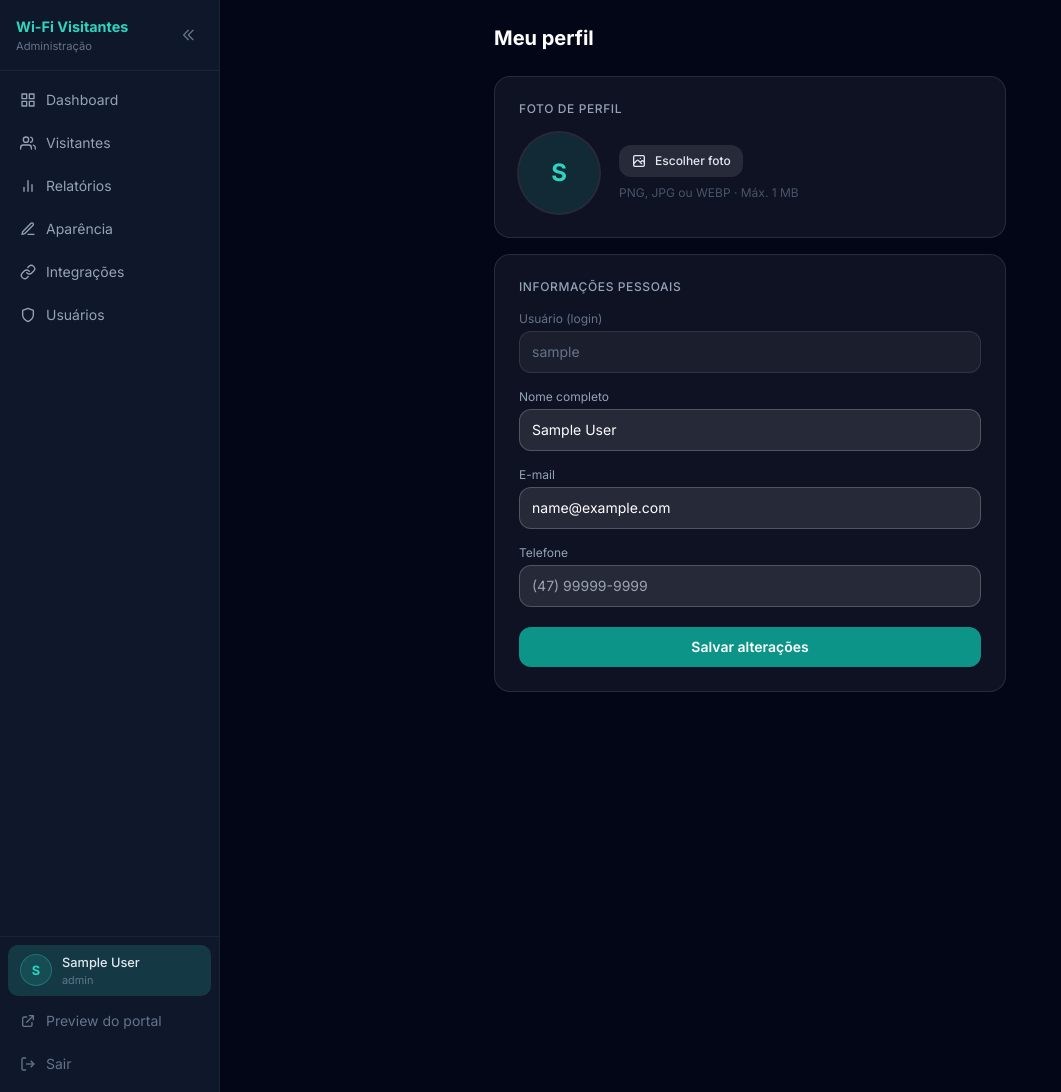
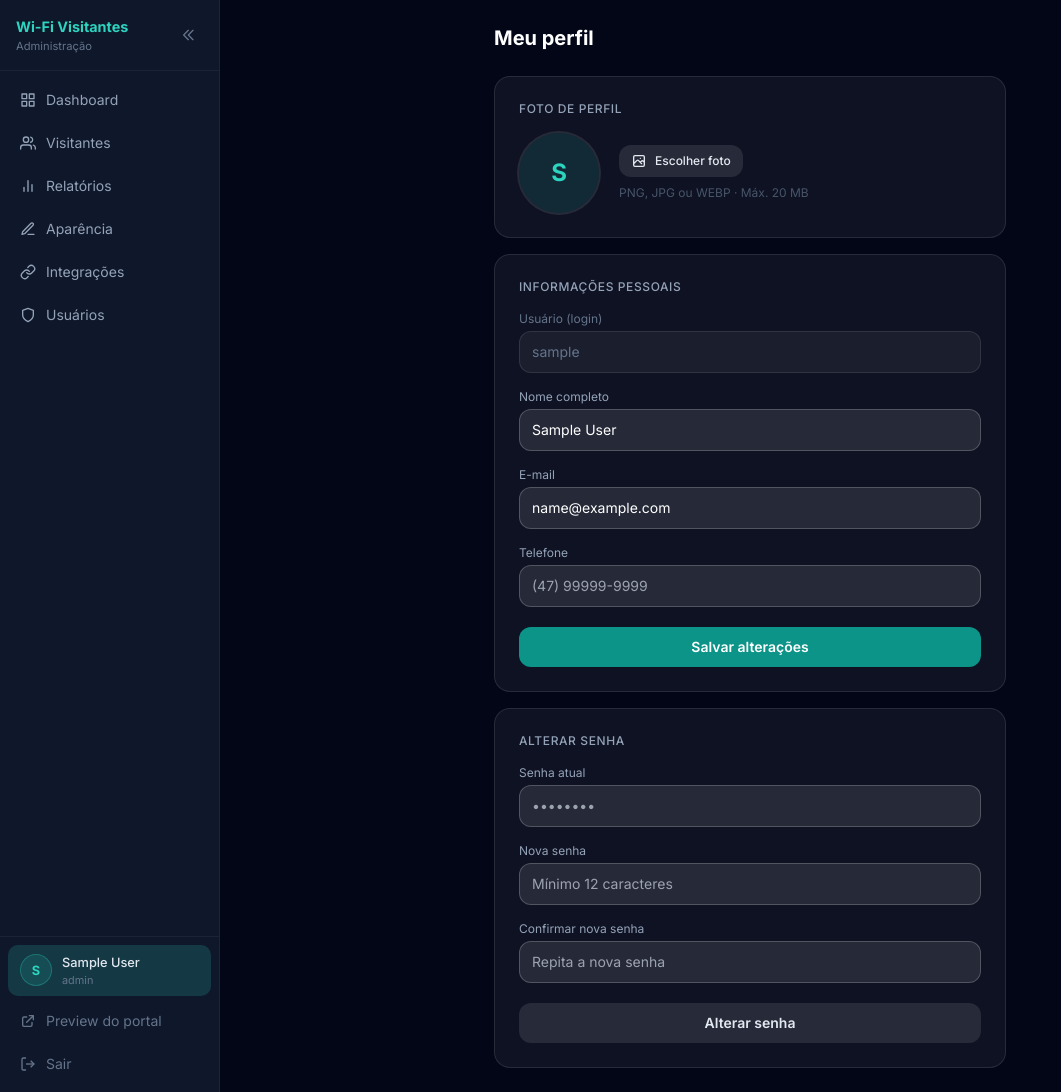
Before and after one commit to fellipepinheiro/captiveportal, a Flask app: page /admin/perfil in a window 1280 px wide. Shown: the whole page, without its empty margins (0-1061 px from the left). Run offline with Flask 3, Linux system fonts and the light colour scheme; the visitor is signed in with stand-in values (Sample User, id 1); data that the repository does not hold is empty; some libraries are stand-ins or nearby versions.

Commit message:
feat: alteração de senha no perfil do admin com verificação da senha atual

```diff
--- a/app/routes/admin.py
+++ b/app/routes/admin.py
@@ -95,7 +95,7 @@ def _compress_avatar(data: bytes) -> bytes:
     return buf.getvalue()
 
 
-# ─── Media (logo pública) ───────────────────────────────────────────────────
+# ─── Media (logo pública) ─────────────────────────────────────────────────────────────────────
 
 @bp.get("/media/<path:filename>")
 @csrf.exempt
@@ -109,7 +109,7 @@ def serve_media(filename):
     return send_from_directory(UPLOAD_FOLDER.resolve(), safe)
 
 
-# ─── Auth ─────────────────────────────────────────────────────────────────
+# ─── Auth ─────────────────────────────────────────────────────────────────────────────
 
 @bp.get("/login")
 def login():
@@ -140,7 +140,7 @@ def logout():
     return redirect(url_for("admin.login"))
 
 
-# ─── Dashboard ──────────────────────────────────────────────────────────────
+# ─── Dashboard ──────────────────────────────────────────────────────────────────────
 
 @bp.get("/")
 @login_required
@@ -164,7 +164,7 @@ def dashboard():
     )
 
 
-# ─── Visitors ──────────────────────────────────────────────────────────────
+# ─── Visitors ────────────────────────────────────────────────────────────────────
 
 @bp.get("/visitantes")
 @login_required
@@ -239,7 +239,7 @@ def export_visitors():
     )
 
 
-# ─── Reports ──────────────────────────────────────────────────────────────
+# ─── Reports ──────────────────────────────────────────────────────────────────────
 
 @bp.get("/relatorios")
 @login_required
@@ -330,7 +330,7 @@ def reports_data():
     })
 
 
-# ─── Integrations ──────────────────────────────────────────────────────────
+# ─── Integrations ───────────────────────────────────────────────────────────────────
 
 @bp.get("/integracoes")
 @login_required
@@ -514,7 +514,7 @@ def unifi_authorize_client(
         return False, f"Erro ao comunicar com UniFi: {exc}"
 
 
-# ─── Appearance ──────────────────────────────────────────────────────────────
+# ─── Appearance ────────────────────────────────────────────────────────────────────
 
 @bp.get("/aparencia")
 @login_required
@@ -615,7 +615,7 @@ def remove_logo():
     return redirect(url_for("admin.settings_appearance"))
 
 
-# ─── Admin Users ──────────────────────────────────────────────────────────────
+# ─── Admin Users ───────────────────────────────────────────────────────────────────
 
 @bp.get("/usuarios")
 @login_required
@@ -687,7 +687,7 @@ def user_delete(uid: int):
     return redirect(url_for("admin.users"))
 
 
-# ─── My Profile ──────────────────────────────────────────────────────────────
+# ─── My Profile ───────────────────────────────────────────────────────────────────
 
 @bp.get("/perfil")
 @login_required
@@ -703,6 +703,36 @@ def profile_save():
     current_user.email     = request.form.get("email", "").strip()[:120] or None
     db.session.commit()
     flash("Perfil atualizado com sucesso.", "success")
+    return redirect(url_for("admin.profile"))
+
+
+@bp.post("/perfil/senha")
+@login_required
+@limiter.limit("5 per minute")
+def profile_change_password():
+    current_password = request.form.get("current_password", "")
+    new_password     = request.form.get("new_password", "")
+    confirm_password = request.form.get("confirm_password", "")
+
+    if not current_user.check_password(current_password):
+        flash("Senha atual incorreta.", "error")
+        return redirect(url_for("admin.profile"))
+
+    if len(new_password) < 12:
+        flash("A nova senha deve ter ao menos 12 caracteres.", "error")
+        return redirect(url_for("admin.profile"))
+
+    if new_password != confirm_password:
+        flash("A confirmação da senha não confere.", "error")
+        return redirect(url_for("admin.profile"))
+
+    if current_user.check_password(new_password):
+        flash("A nova senha deve ser diferente da senha atual.", "error")
+        return redirect(url_for("admin.profile"))
+
+    current_user.set_password(new_password)
+    db.session.commit()
+    flash("Senha alterada com sucesso.", "success")
     return redirect(url_for("admin.profile"))
 
 
--- a/app/templates/admin/profile.html
+++ b/app/templates/admin/profile.html
@@ -44,13 +44,13 @@
           <button class="text-xs text-red-400 hover:text-red-300 transition">Remover foto</button>
         </form>
         {% endif %}
-        <p class="text-xs text-slate-600">PNG, JPG ou WEBP · Máx. 1 MB</p>
+        <p class="text-xs text-slate-600">PNG, JPG ou WEBP · Máx. 20 MB</p>
       </div>
     </div>
   </div>
 
   <!-- Card dados -->
-  <div class="bg-white/5 border border-white/10 rounded-2xl p-6">
+  <div class="bg-white/5 border border-white/10 rounded-2xl p-6 mb-4">
     <p class="text-xs text-slate-400 font-medium mb-4 uppercase tracking-wider">Informações pessoais</p>
     <form method="post" action="{{ url_for('admin.profile_save') }}" class="space-y-4">
       <input type="hidden" name="csrf_token" value="{{ csrf_token() }}">
@@ -92,5 +92,46 @@
       </div>
     </form>
   </div>
+
+  <!-- Card alterar senha -->
+  <div class="bg-white/5 border border-white/10 rounded-2xl p-6">
+    <p class="text-xs text-slate-400 font-medium mb-4 uppercase tracking-wider">Alterar senha</p>
+    <form method="post" action="{{ url_for('admin.profile_change_password') }}" class="space-y-4">
+      <input type="hidden" name="csrf_token" value="{{ csrf_token() }}">
+
+      <div>
+        <label class="block text-xs text-slate-400 mb-1">Senha atual</label>
+        <input type="password" name="current_password" required autocomplete="current-password"
+               class="w-full rounded-xl bg-white/10 border border-white/20 text-white px-3 py-2.5 text-sm
+                      focus:outline-none focus:ring-2 focus:ring-teal-500/40"
+               placeholder="••••••••">
+      </div>
+
+      <div>
+        <label class="block text-xs text-slate-400 mb-1">Nova senha</label>
+        <input type="password" name="new_password" required autocomplete="new-password"
+               minlength="12"
+               class="w-full rounded-xl bg-white/10 border border-white/20 text-white px-3 py-2.5 text-sm
+                      focus:outline-none focus:ring-2 focus:ring-teal-500/40"
+               placeholder="Mínimo 12 caracteres">
+      </div>
+
+      <div>
+        <label class="block text-xs text-slate-400 mb-1">Confirmar nova senha</label>
+        <input type="password" name="confirm_password" required autocomplete="new-password"
+               minlength="12"
+               class="w-full rounded-xl bg-white/10 border border-white/20 text-white px-3 py-2.5 text-sm
+                      focus:outline-none focus:ring-2 focus:ring-teal-500/40"
+               placeholder="Repita a nova senha">
+      </div>
+
+      <div class="pt-1">
+        <button type="submit"
+          class="w-full py-2.5 rounded-xl text-sm font-semibold
+                 bg-white/10 hover:bg-white/15 text-slate-200 transition">Alterar senha</button>
+      </div>
+    </form>
+  </div>
+
 </div>
 {% endblock %}
```
